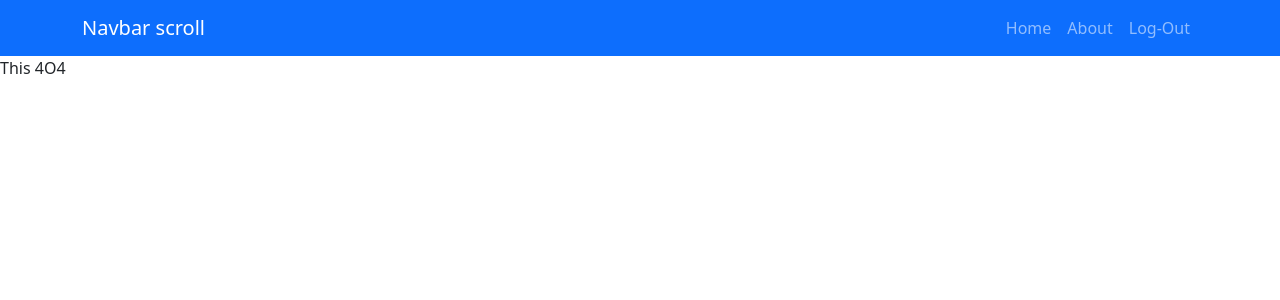
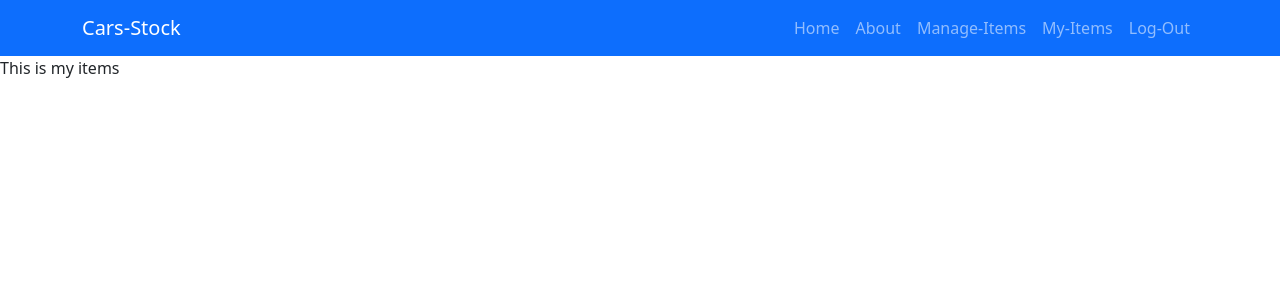
Before and after one commit to shafayet-hossain46/Cars-Inventory, a React (Create React App) app: page /myItems in a window 1280 px wide. Shown: the top 300 px of the page. Built offline with nearby package versions, Linux system fonts and the light colour scheme; no server answers; sample sign-in values are in the browser's storage.

Commit message:
send an eamil to identify the order

```diff
--- a/src/App.js
+++ b/src/App.js
@@ -10,6 +10,7 @@ import ManageInventory from './pages/MangeInventory/ManageInventory';
 import Login from './pages/Login/Login';
 import Register from './pages/Register/Register';
 import RequireAuth from './RequireAuth/RequireAuth';
+import MyItems from './pages/MyItems/MyItems';
 
 function App() {
   return (
@@ -21,6 +22,7 @@ function App() {
         <Route path="/manageInventory" element={<RequireAuth><ManageInventory /></RequireAuth> } />
         <Route path="/manageInventoryItem/:id" element={<RequireAuth><ManageInventoryItem /></RequireAuth> } />
         <Route path="/about" element={<About />} />
+        <Route path="/myItems" element={<MyItems />} />
         <Route path="/login" element={<Login />} />
         <Route path="/register" element={<Register />} />
         <Route path="*" element={<NotFound />} />
--- a/src/Components/Header/Header.js
+++ b/src/Components/Header/Header.js
@@ -21,7 +21,7 @@ const Header = () => {
     return (
         <Navbar bg="primary" variant="dark" expand="lg">
       <Container>
-        <Navbar.Brand href="#">Navbar scroll</Navbar.Brand>
+        <Navbar.Brand href="#">Cars-Stock</Navbar.Brand>
         <Navbar.Toggle aria-controls="navbarScroll" />
         <Navbar.Collapse id="navbarScroll">
           <Nav
@@ -32,7 +32,11 @@ const Header = () => {
             <Nav.Link as={Link} to="/home" >Home</Nav.Link>
             <Nav.Link as={Link} to="/about" >About</Nav.Link>
             {
-              user?.uid ? <Nav.Link onClick={logOut}>Log-Out</Nav.Link> :
+              user?.uid ? <>
+              <Nav.Link as={Link} to="/manageInventory">Manage-Items</Nav.Link>
+              <Nav.Link as={Link} to="/myItems">My-Items</Nav.Link>
+              <Nav.Link onClick={logOut}>Log-Out</Nav.Link>
+              </> :
               <Nav.Link as={Link} to="/login" >Login</Nav.Link>
             }
 
--- a/src/pages/MangeInventory/ManageInventory.js
+++ b/src/pages/MangeInventory/ManageInventory.js
@@ -10,9 +10,14 @@ import {
   Form,
 } from "react-bootstrap";
 import { Link } from "react-router-dom";
+import { useAuthState } from "react-firebase-hooks/auth";
+import auth from "../../Firebase/Firebase.init";
+
 
 const ManageInventory = () => {
   const [item, setItems] = useState([]);
+  const [user, loading, error] = useAuthState(auth);
+
   useEffect(() => {
     axios.get("http://localhost:5000/inventory").then((res) => {
       setItems(res.data);
@@ -34,6 +39,7 @@ const ManageInventory = () => {
 
     // Getting All The Field's Values;
     const name = e.target.name.value;
+    const email = e.target.email.value;
     const supplier = e.target.supplier.value;
     const price = e.target.price.value;
     const quantity = e.target.quantity.value;
@@ -42,7 +48,7 @@ const ManageInventory = () => {
 
     // insertedId
 
-    const newItems = { name, supplier, price, quantity, description, img };
+    const newItems = { name, supplier, price, quantity, description, img, email };
     axios.post("http://localhost:5000/inventoryItem", newItems)
     .then((res) => {
       setItems([...item, res.data]); // Backend theke first e insert kore then findOne kore response e data ta send kora hoise r ekhane array te add kore dewa hoise
@@ -130,6 +136,7 @@ const ManageInventory = () => {
           <h3 className="text-center mb-4 text-info">
             Add Inventory Items
           </h3>
+              <Form.Control type="email" className="mb-3" name="email" disabled value={user?.email} placeholder="Enter Name" />
               <Form.Control type="text" name="name" placeholder="Enter Name" />
             </Form.Group>
             <Form.Group className="mb-3" controlId="formBasicEmail">
--- /dev/null
+++ b/src/pages/MyItems/MyItems.js
@@ -0,0 +1,11 @@
+import React from 'react';
+
+const MyItems = () => {
+    return (
+        <div>
+            This is my items
+        </div>
+    );
+};
+
+export default MyItems;
```
